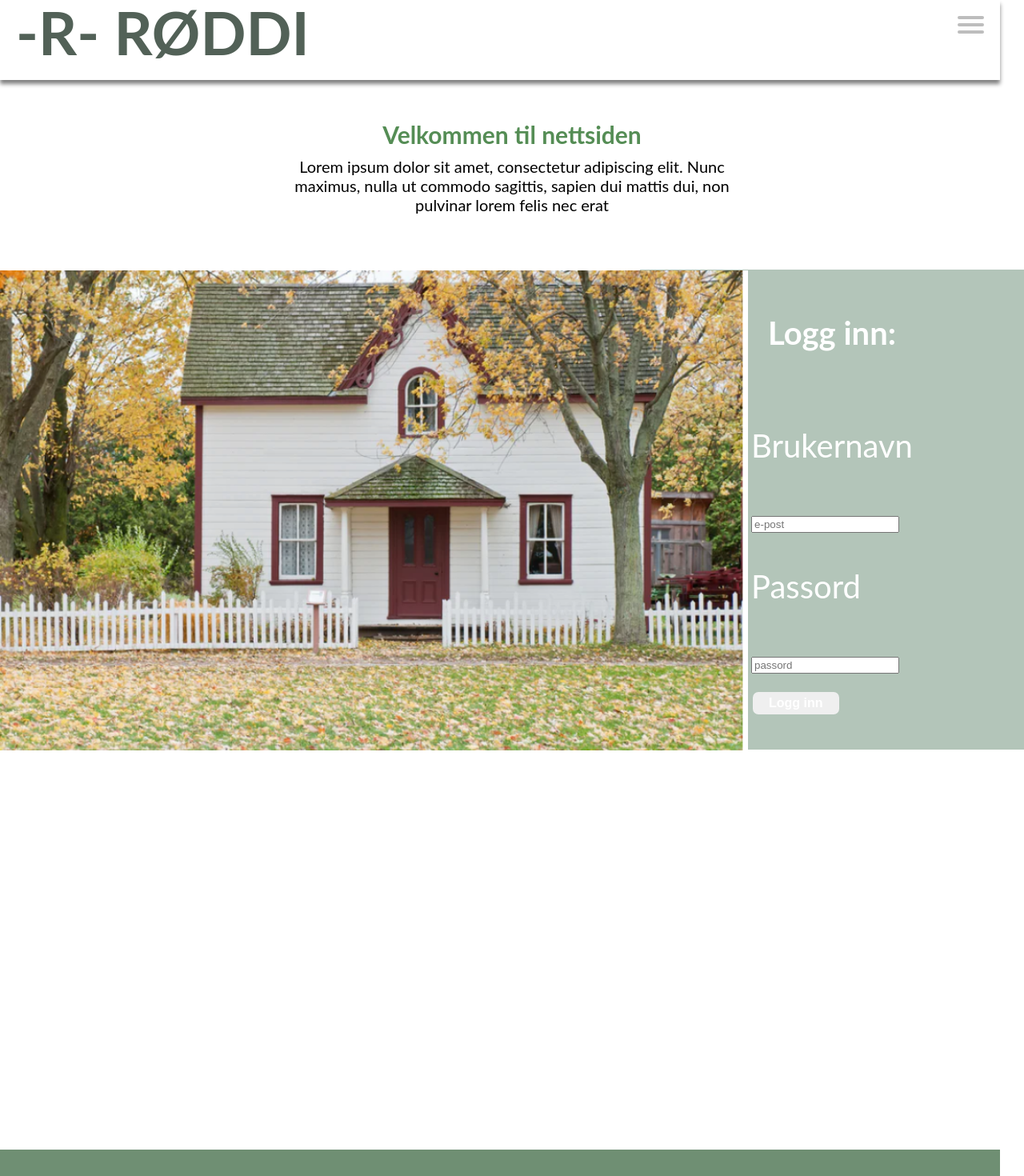
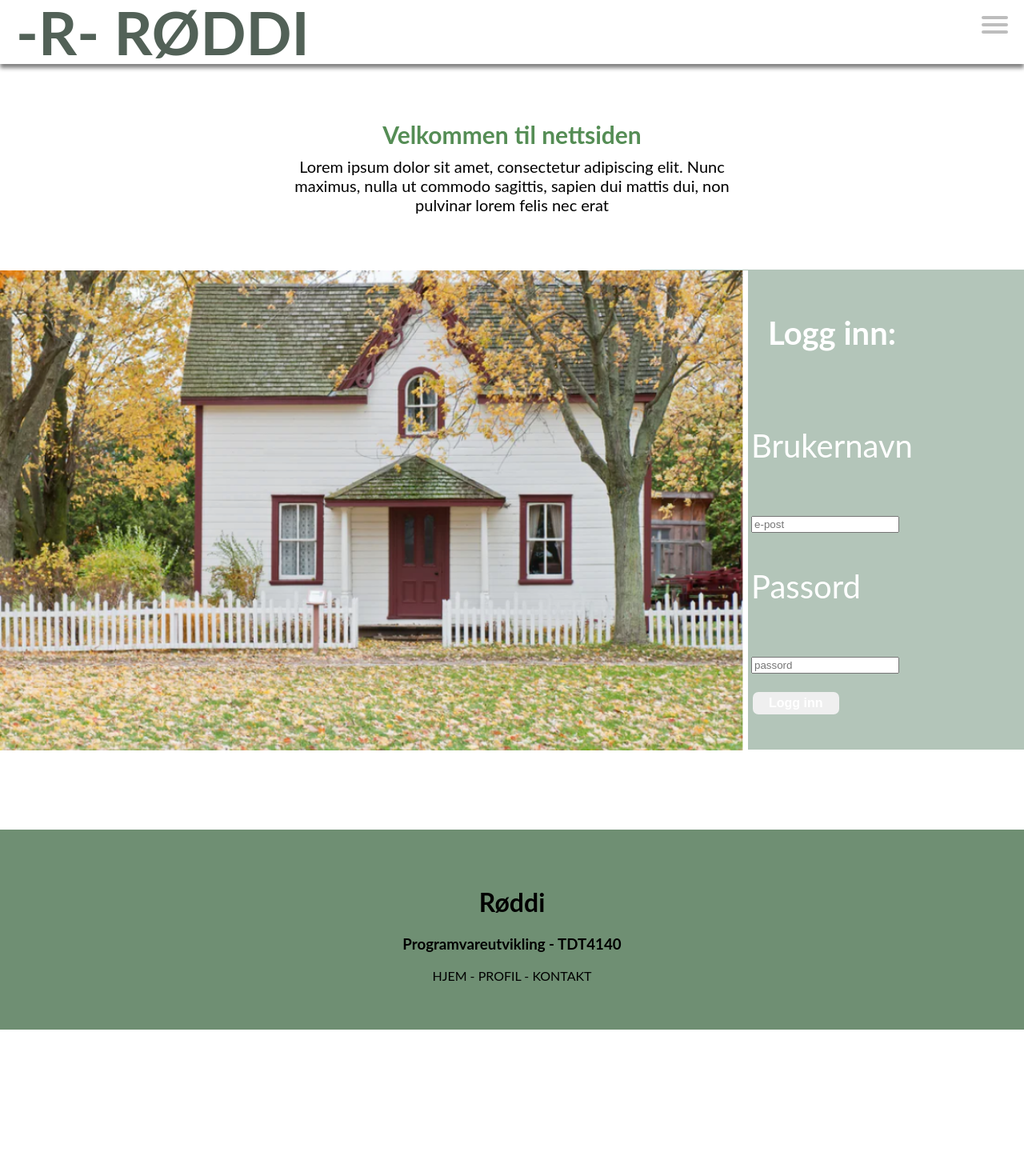
Before and after one commit to ingelinsu/roddi, a React (Create React App) app in the folder frontend/react-app/: page / in a window 1280 px wide. Shown: the top 1470 px of the page at 80% size. After the commit the page ends 1287 px from the top, so only its background shows below. Built offline with nearby package versions, Linux system fonts and the light colour scheme.

Commit message:
Rett width og margin for navbar og footer

```diff
--- a/frontend/react-app/src/components/Footer.css
+++ b/frontend/react-app/src/components/Footer.css
@@ -1,9 +1,9 @@
 .footer {
     position: relative;
-    margin-top: 500px;
+    margin-top: 100px;
     bottom: 0;
     height: 200px;
-    width: 1250px;
+    width: 100%;
     padding-top: 50px;
     background-color: rgb(111, 143, 115);
     text-align: center;
--- a/frontend/react-app/src/components/Navbar.css
+++ b/frontend/react-app/src/components/Navbar.css
@@ -1,11 +1,12 @@
 nav {
-    width: 1250px;
-    height: 100px;
+    width: 100%;
+    height: 80px;
     position: fixed;
     top: 0;
     background-color: white;
     box-shadow: 0 5px 5px grey;
-    margin-left: 0px;
+    margin-bottom: 100px;
+
 }
 
 .logo {
```
